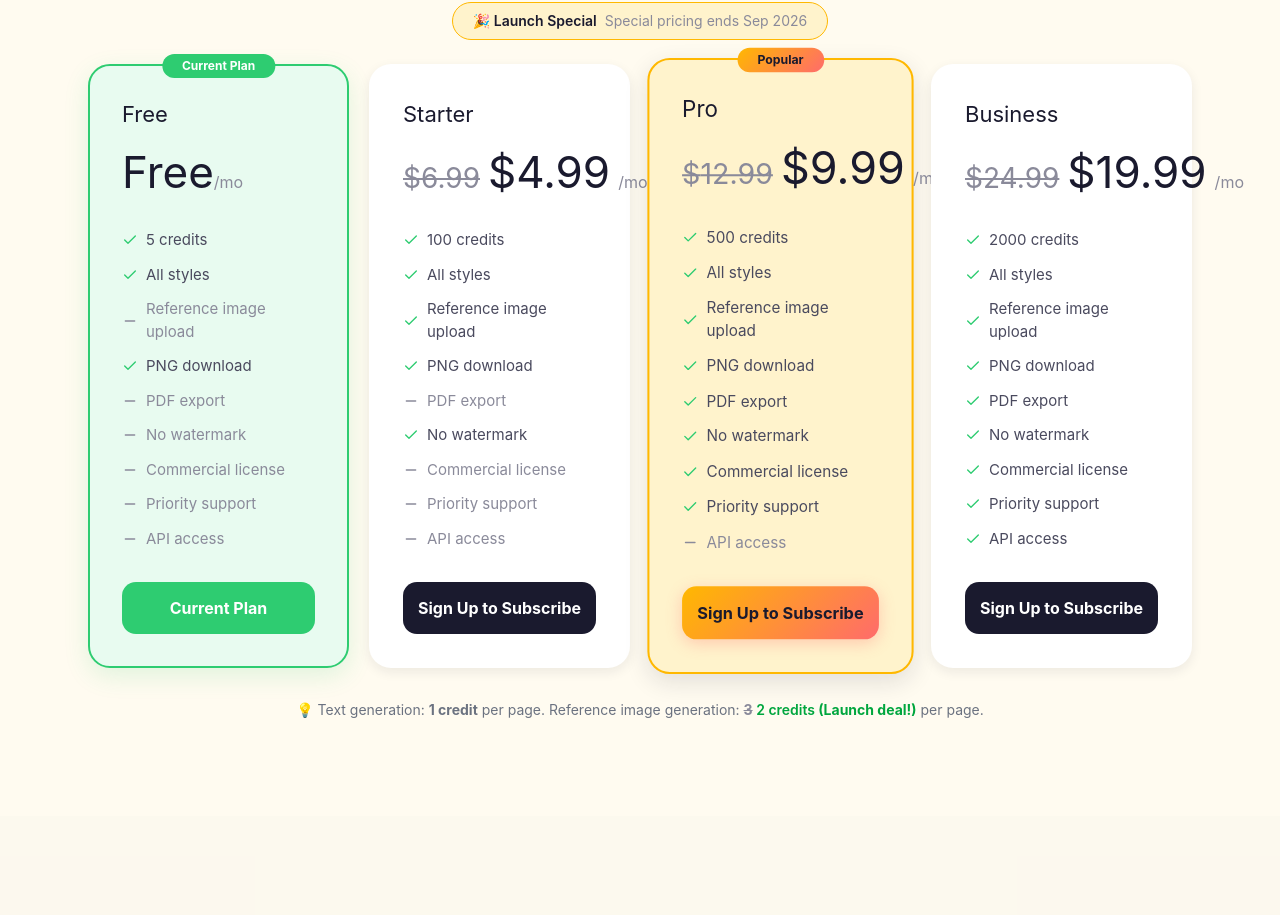
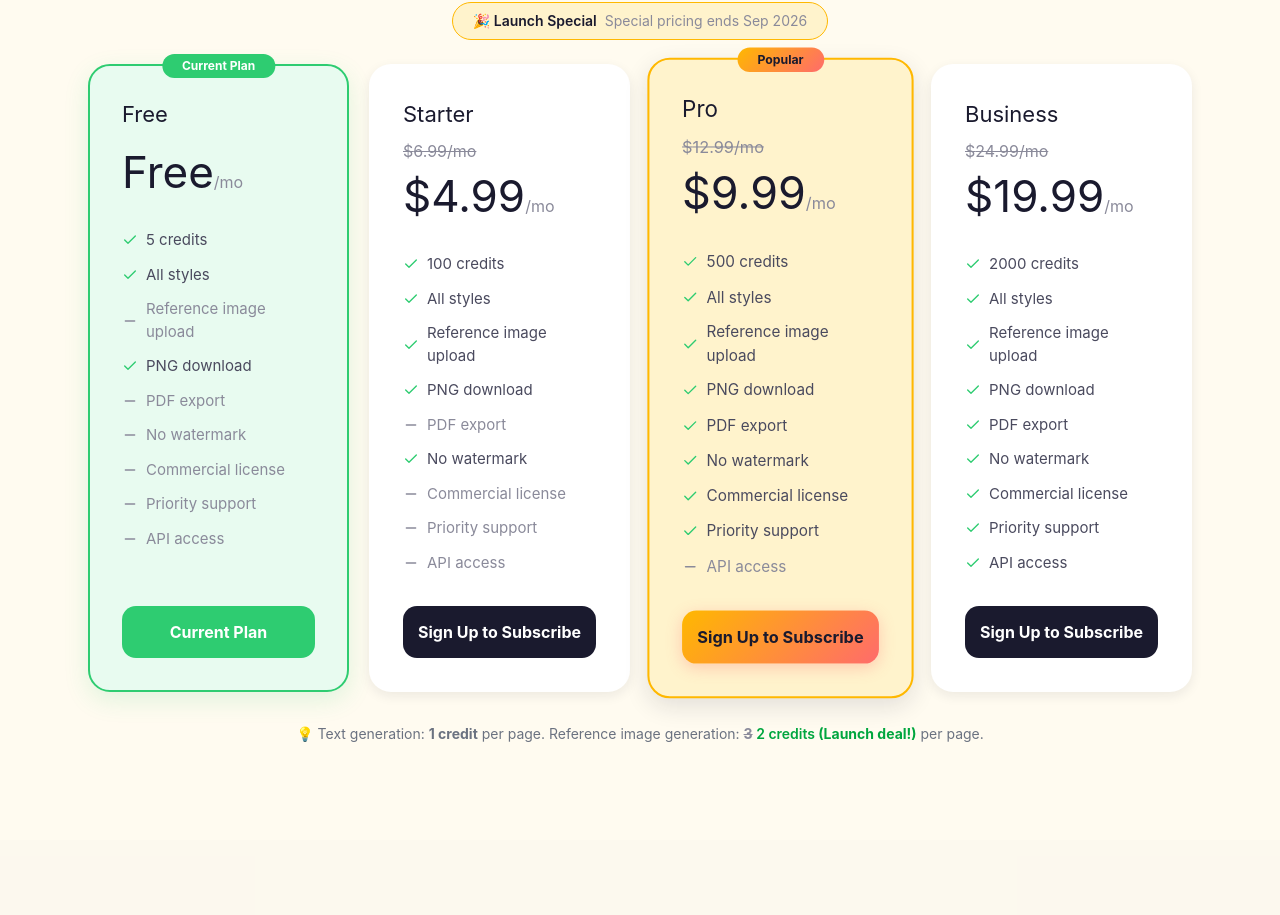
Before and after one commit to rinbs1120/pixcraftx, a Next.js app: page / in a window 1280 px wide. Shown: the part 2447-3362 px from the top of the page. Built offline with nearby package versions, Linux system fonts and the light colour scheme; no server answers; a web font is replaced by a local one.

Commit message:
fix: reduce original price font size, stack above current price to avoid overflow

```diff
--- a/src/components/sections/pricing.tsx
+++ b/src/components/sections/pricing.tsx
@@ -183,16 +183,18 @@ export function Pricing() {
                       <span className="text-base text-[#8A8A9A] font-normal">{plan.priceNote}</span>
                     </>
                   ) : plan.originalPrice ? (
-                    <div className="flex items-baseline gap-2">
-                      <span className="font-display text-[28px] text-[#8A8A9A] line-through">
-                        ${plan.originalPrice}
+                    <div className="flex flex-col">
+                      <span className="font-display text-[16px] text-[#8A8A9A] line-through">
+                        ${plan.originalPrice}{plan.priceNote}
                       </span>
+                      <div className="flex items-baseline">
                         <span className="font-display text-[44px] text-foreground">
                           ${plan.price}
                         </span>
                         <span className="text-base text-[#8A8A9A] font-normal">
                           {plan.priceNote}
                         </span>
+                      </div>
                     </div>
                   ) : (
                     <>
```
Lines whose indentation alone changed are shown as unchanged.
